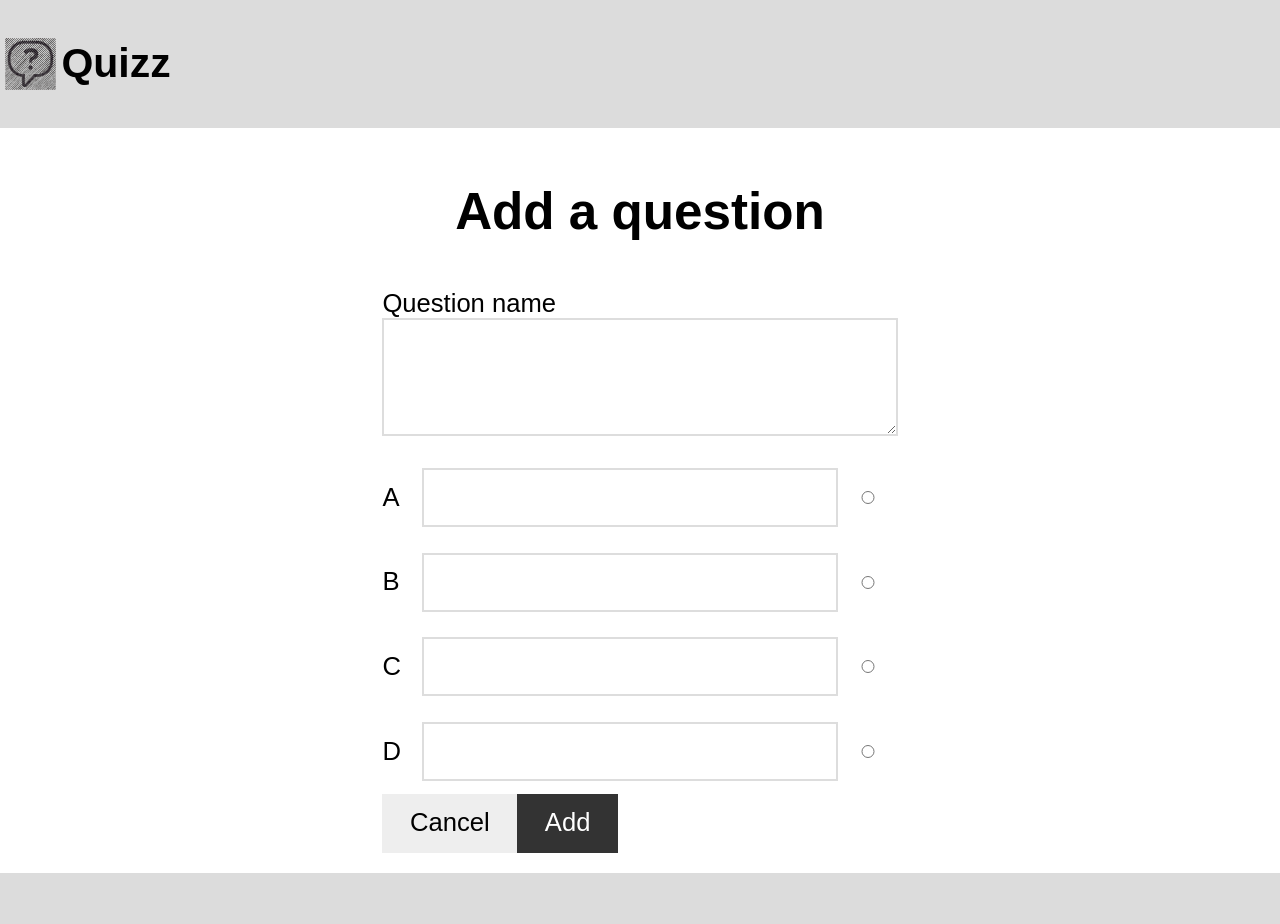
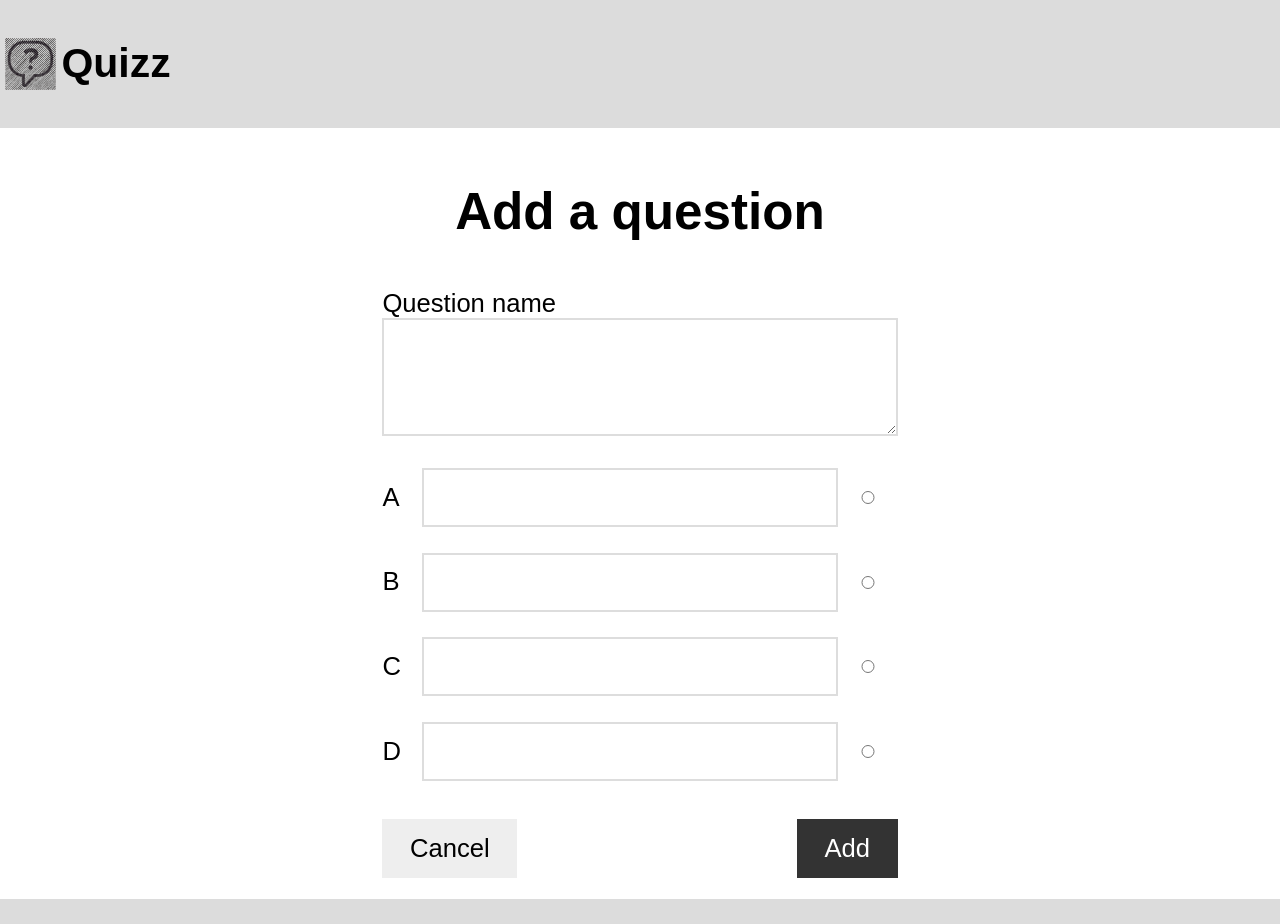
Before and after one commit to Super-meat-boy/quiz-formation-angular, an Angular app in the folder front/: page /add-question in a window 1280 px wide. Shown: the top 924 px of the page. Built offline with nearby package versions, Linux system fonts and the light colour scheme.

Commit message:
coffee time

```diff
--- a/front/package.json
+++ b/front/package.json
@@ -19,6 +19,11 @@
     "@angular/platform-browser": "~8.2.14",
     "@angular/platform-browser-dynamic": "~8.2.14",
     "@angular/router": "~8.2.14",
+    "@fortawesome/angular-fontawesome": "^0.5.0",
+    "@fortawesome/fontawesome": "^1.1.8",
+    "@fortawesome/fontawesome-svg-core": "^1.2.26",
+    "@fortawesome/free-regular-svg-icons": "^5.12.0",
+    "@fortawesome/free-solid-svg-icons": "^5.12.0",
     "normalize.css": "^8.0.1",
     "rxjs": "~6.4.0",
     "tslib": "^1.10.0",
--- a/front/src/app/quizz-create/add-question/add-question.component.html
+++ b/front/src/app/quizz-create/add-question/add-question.component.html
@@ -13,8 +13,8 @@
       </label>
     </div>
       <div class="buttons">
-        <button>Cancel</button>
-        <button class="primary">Add</button>
+        <button routerLink="/setup">Cancel</button>
+        <button routerLink="/setup" class="primary">Add</button>
       </div>
   </form>
 </main>
--- a/front/src/app/quizz-create/add-question/add-question.component.scss
+++ b/front/src/app/quizz-create/add-question/add-question.component.scss
@@ -10,3 +10,9 @@ h1 {
 span {
   width: 2em;
 }
+
+.buttons {
+  display: flex;
+  margin-top: 1em;
+  justify-content: space-between;
+}
--- a/front/src/app/quizz-create/finished/finished.component.html
+++ b/front/src/app/quizz-create/finished/finished.component.html
@@ -1 +1,3 @@
-<p>finished works!</p>
+<main>
+  <fa-icon [icon]="faCoffee"></fa-icon>
+</main>
--- a/front/src/app/quizz-create/finished/finished.component.ts
+++ b/front/src/app/quizz-create/finished/finished.component.ts
@@ -1,4 +1,6 @@
 import { Component, OnInit } from '@angular/core';
+import { faCoffee } from '@fortawesome/free-solid-svg-icons';
+
 
 @Component({
   selector: 'app-finished',
@@ -7,9 +9,9 @@ import { Component, OnInit } from '@angular/core';
 })
 export class FinishedComponent implements OnInit {
 
-  constructor() { }
+  faCoffee = faCoffee;
 
-  ngOnInit() {
-  }
+  constructor() {}
 
+  ngOnInit() {}
 }
--- a/front/src/app/quizz-create/quizz-create.module.ts
+++ b/front/src/app/quizz-create/quizz-create.module.ts
@@ -6,13 +6,16 @@ import { CreateComponent } from './create/create.component';
 import { SetupComponent } from './setup/setup.component';
 import { AddQuestionComponent } from './add-question/add-question.component';
 import { FinishedComponent } from './finished/finished.component';
+import { FontAwesomeModule } from '@fortawesome/angular-fontawesome';
+
 
 
 @NgModule({
   declarations: [CreateComponent, SetupComponent, AddQuestionComponent, FinishedComponent],
   imports: [
     CommonModule,
-    QuizzCreateRoutingModule
+    QuizzCreateRoutingModule,
+    FontAwesomeModule
   ]
 })
 export class QuizzCreateModule { }
```
Also changed, not shown: 2 other files (tests, documents, lock files or other folders).
